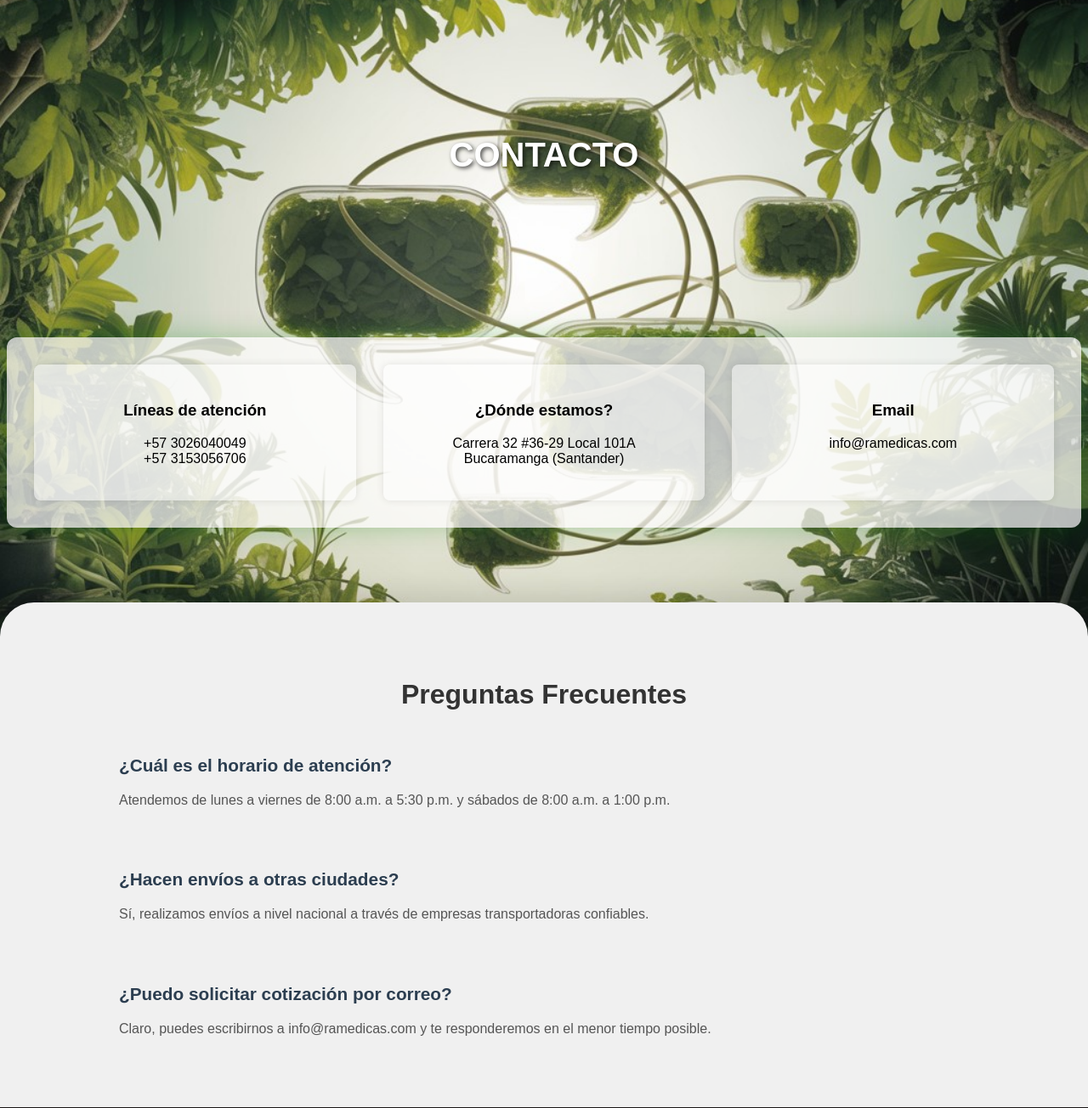
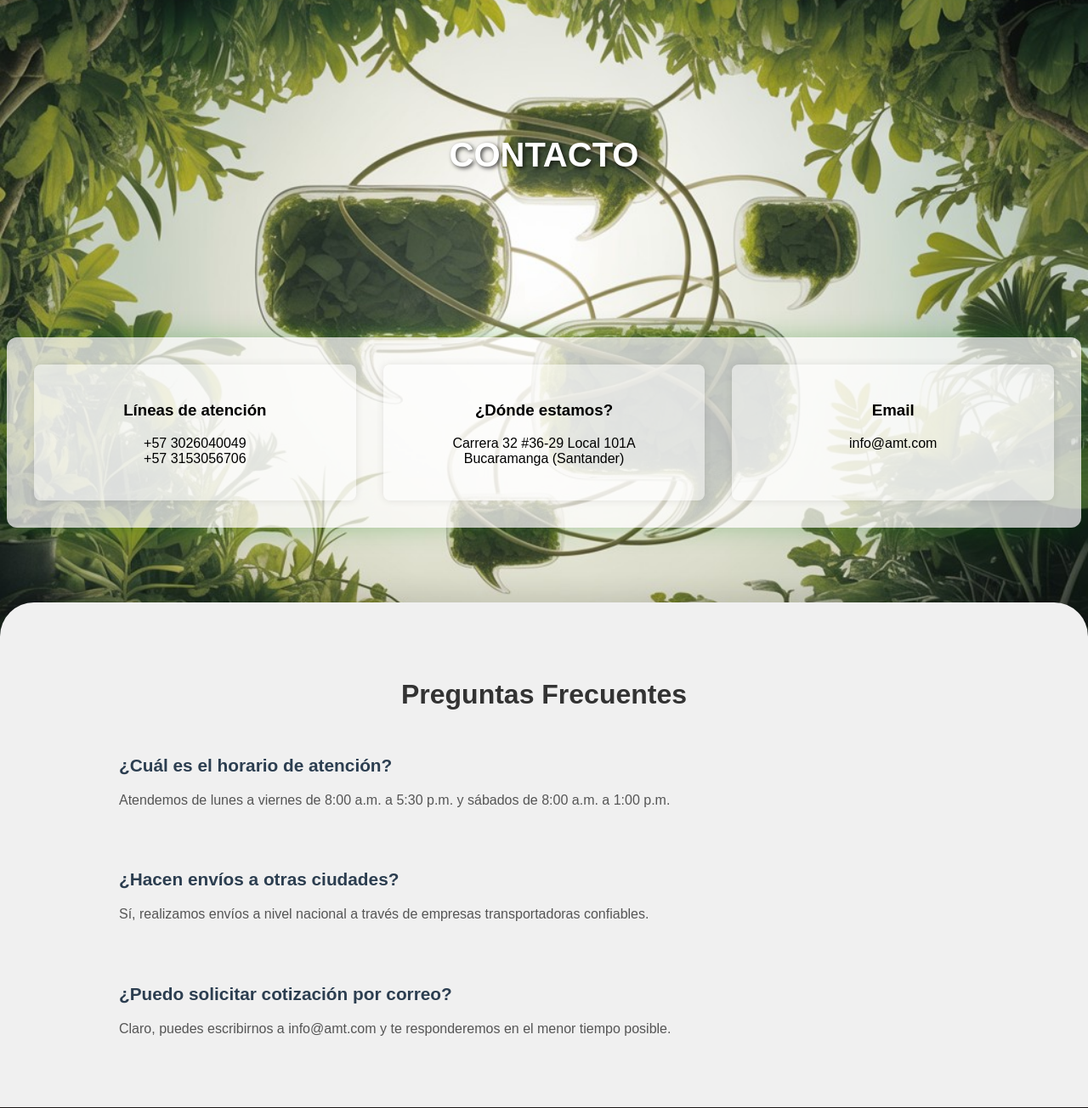
Before and after one commit to CamiloRondonDev/AMT, a PHP site: page /app/views/contacto.php in a window 1280 px wide. Shown: the part 81-1385 px from the top of the page at 85% size. Run offline with PHP 8.4, Linux system fonts and the light colour scheme.

Commit message:
ajuste lable de correo y contacto

```diff
--- a/app/views/contacto.php
+++ b/app/views/contacto.php
@@ -18,7 +18,7 @@
         <div class="info-box">
             <i class="fas fa-envelope"></i>
             <h3>Email</h3>
-            <p class="detalle">info@ramedicas.com</p>
+            <p class="detalle">info@amt.com</p>
         </div>
     </section>
 </div>
@@ -37,7 +37,7 @@
         </div>
         <div class="pregunta">
             <h3>¿Puedo solicitar cotización por correo?</h3>
-            <p>Claro, puedes escribirnos a info@ramedicas.com y te responderemos en el menor tiempo posible.</p>
+            <p>Claro, puedes escribirnos a info@amt.com y te responderemos en el menor tiempo posible.</p>
         </div>
     </div>
 </section>
```
